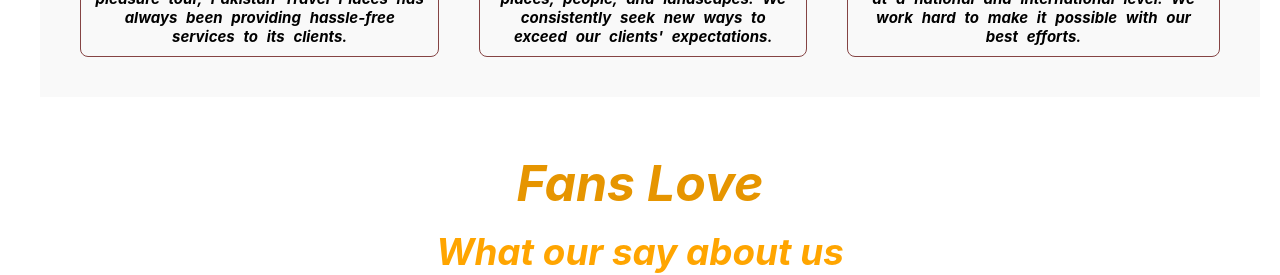
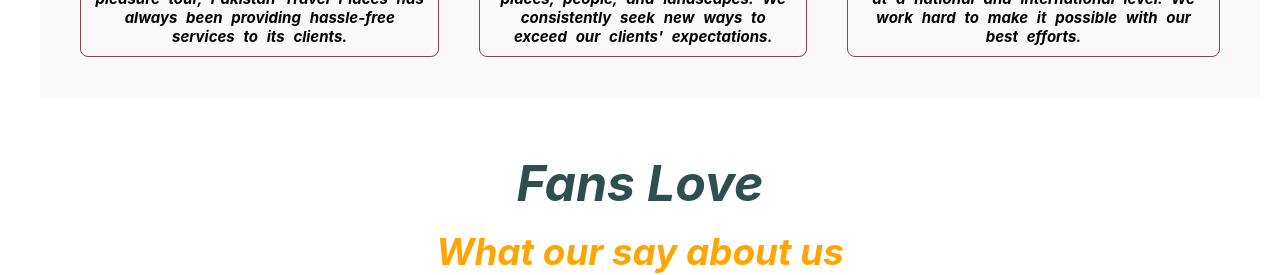
Before and after one commit to Hafsa-Maqsood/tourproject, a React (Create React App) app: page /Callabout in a window 1280 px wide. Shown: the part 2293-2568 px from the top of the page. Built offline with nearby package versions, Linux system fonts and the light colour scheme.

Commit message:
Color changing of Headings

```diff
--- a/src/component/End.js
+++ b/src/component/End.js
@@ -13,7 +13,7 @@ export default function End() {
         <Row>
           <Col lg='12'>
 
-            <h3 style={{ color: 'darkyellow' , fontSize: '50px', fontStyle: 'italic' ,  marginTop: '20px'}}>Fans Love</h3>
+            <h3 style={{ color: 'darkslategray' , fontSize: '50px', fontStyle: 'italic' ,  marginTop: '20px'}}>Fans Love</h3>
             <h2 className='testimonal_title' style={{ marginBottom: '20px' , fontStyle: 'italic', color: 'orange' }}>
     What our say about us
 </h2>
```
